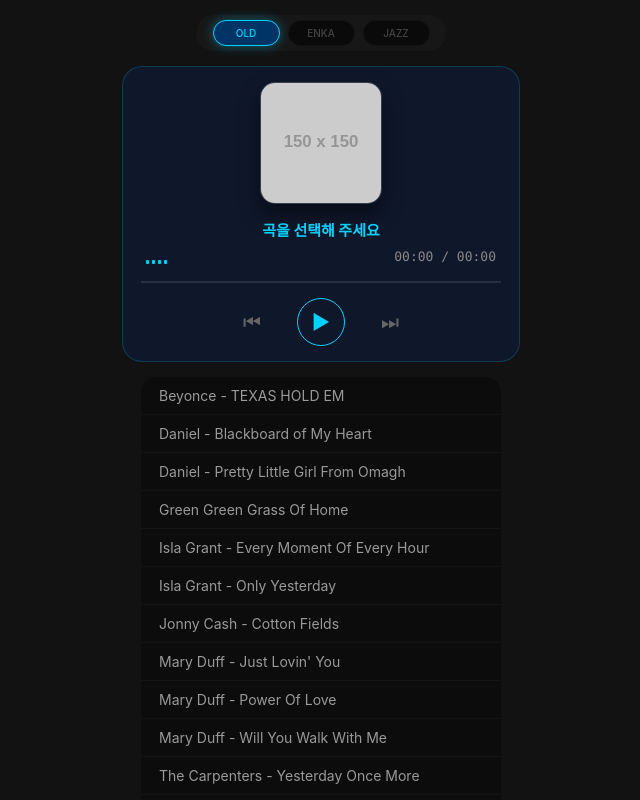
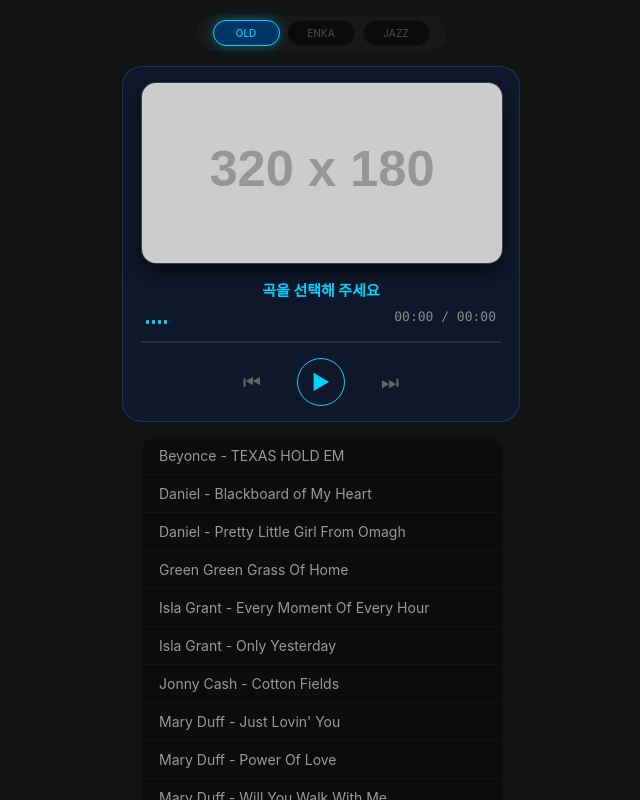
Before and after one commit to berosee/mpplaya, a plain HTML site: page index.html in a window 1280 px wide. Shown: the whole page, without its empty margins (319-959 px from the left). Drawn offline with Linux system fonts and the light colour scheme; placeholder pictures from the web are drawn by us.

Commit message:
2026903145

```diff
--- a/index.html
+++ b/index.html
@@ -3,7 +3,7 @@
 <head>
   <meta charset="utf-8">
   <meta name="viewport" content="width=device-width, initial-scale=1.0, maximum-scale=1.0, user-scalable=no">
-  <title>mpplay - Album Art Edition</title>
+  <title>mpplay - Album Art Edition (Wide)</title>
   <style>
     :root {
       --neon-blue: #00d2ff;
@@ -76,10 +76,10 @@
       text-align: center; border: 1px solid rgba(0, 210, 255, 0.2);
     }
 
-    /* --- 앨범 아트 스타일 추가 --- */
+    /* --- [수정] 앨범 아트 스타일: 와이드 비율로 조정 --- */
     .album-art-container {
-      width: 120px;
-      height: 120px;
+      width: 100%; /* 카드의 너비에 맞춤 */
+      height: 180px; /* 고정된 높이를 주거나 비율을 유지하는 방식으로 조정 가능 */
       margin: 0 auto 15px;
       border-radius: 15px;
       overflow: hidden;
@@ -91,10 +91,10 @@
     .album-art-container img {
       width: 100%;
       height: 100%;
-      object-fit: cover;
+      object-fit: cover; /* 이미지가 꽉 차면서 비율을 유지하도록 설정 */
       display: block;
     }
-    /* -------------------------- */
+    /* ----------------------------------------------- */
 
     .song-info .title {
       font-size: 15px;
@@ -169,7 +169,7 @@
 
   <div class="player-card">
     <div class="album-art-container">
-      <img id="albumArt" src="https://via.placeholder.com/150?text=No+Image" alt="Album Art">
+      <img id="albumArt" src="https://via.placeholder.com/320x180?text=No+Image" alt="Album Art">
     </div>
 
     <div class="song-info"><div class="title" id="labelTitle">곡을 선택해 주세요</div></div>
@@ -195,7 +195,7 @@
 </div>
 
 <script>
-// 이미지 경로(image)를 데이터에 추가했습니다.
+// 이미지 경로(image)를 데이터에 추가했습니다. (와이드 비율 이미지 권장)
 const playlists = {
     "enka": [
         {
@@ -418,8 +418,8 @@ function playSong(i) {
 
     document.getElementById("labelTitle").textContent = song.title;
 
-    // 앨범 이미지 업데이트 (이미지가 없을 경우 기본 이미지 처리)
-    albumArt.src = song.image || "https://via.placeholder.com/150?text=No+Image";
+    // [수정] 앨범 이미지 업데이트 (이미지가 없을 경우 기본 와이드 이미지 처리)
+    albumArt.src = song.image || "https://via.placeholder.com/320x180?text=No+Image";
 
     updateUI();
 }
```
